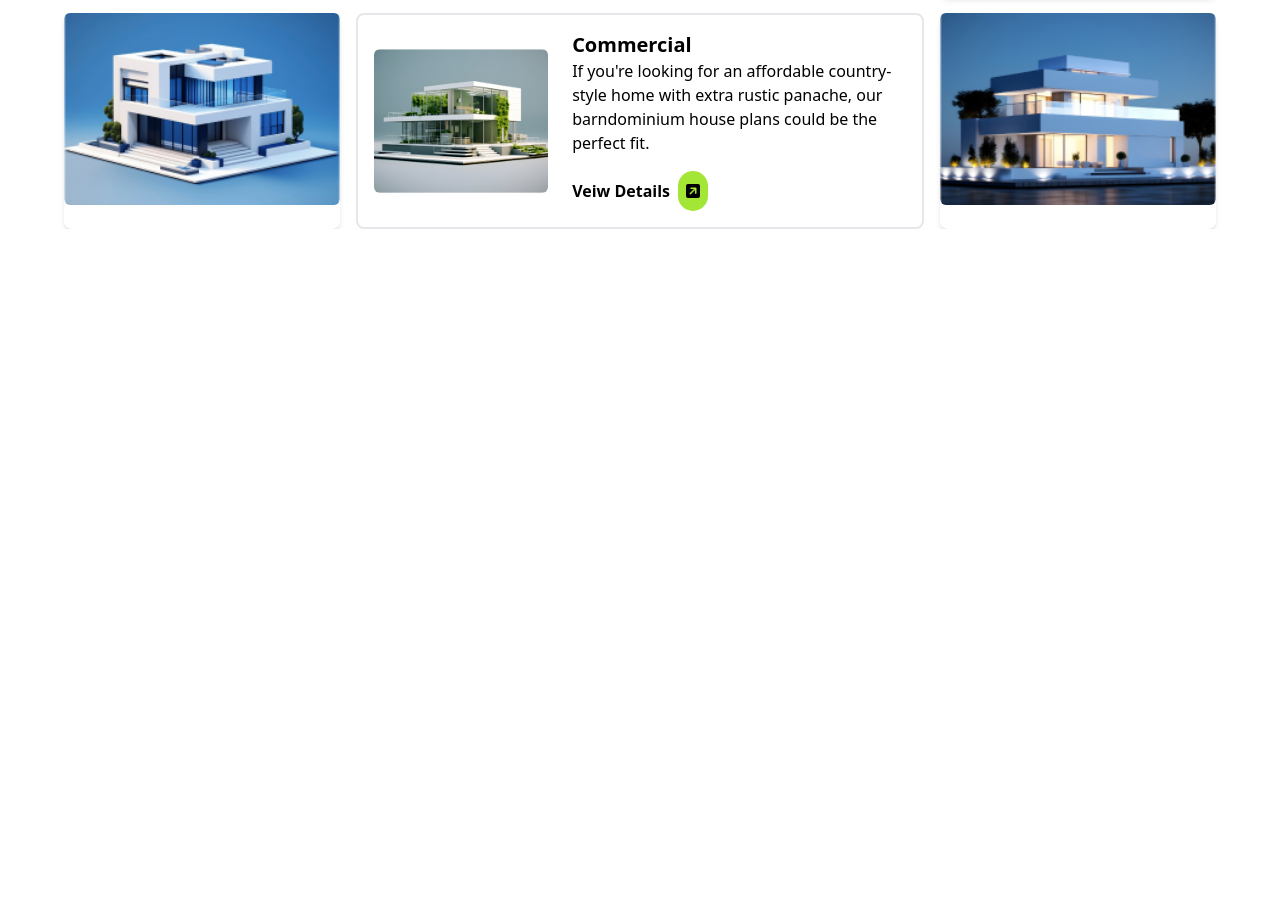
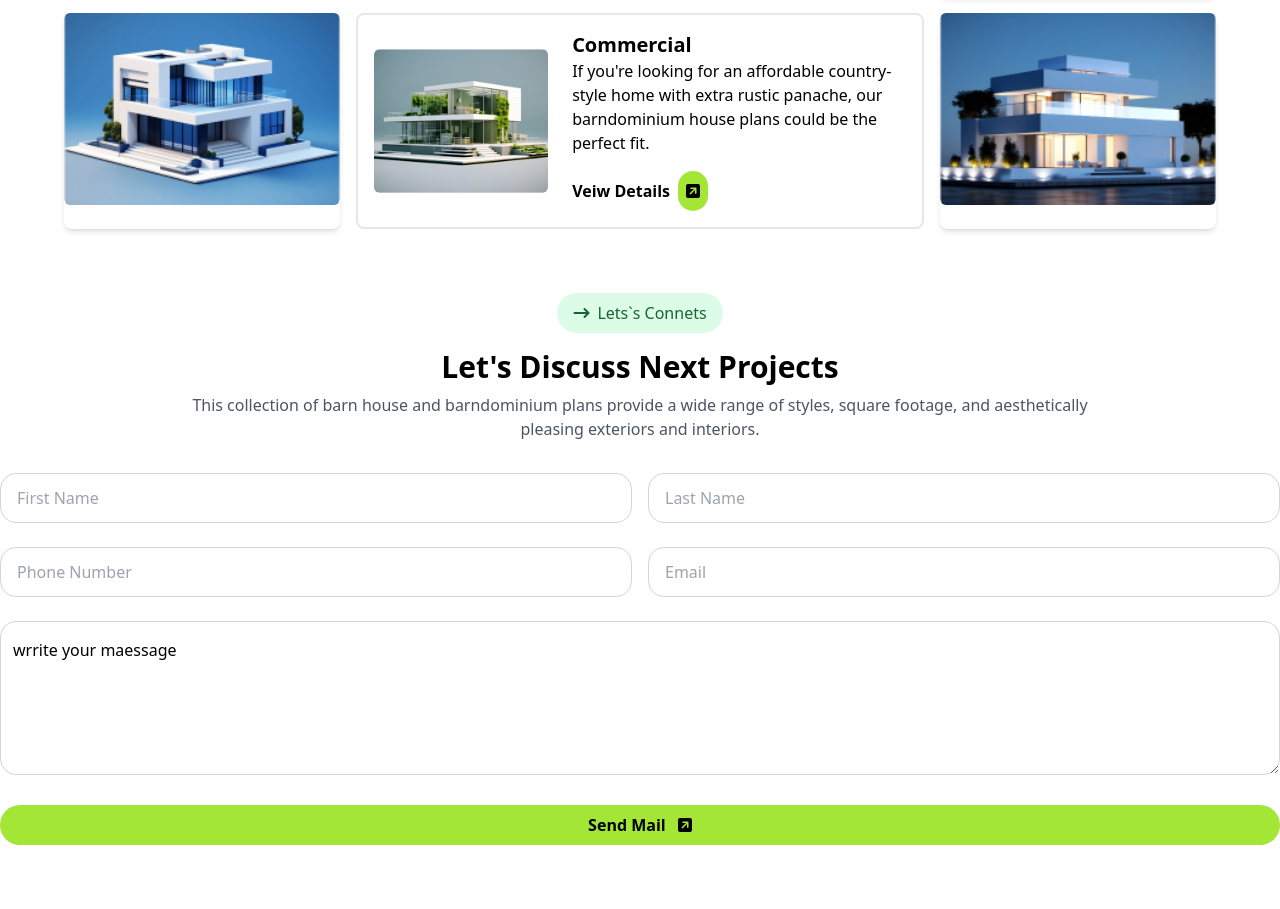
Before and after one commit to Pulak924/Assis-10-03, a plain HTML site: page index.html in a window 1280 px wide. Shown: the part 1873-2782 px from the top of the page. Before the commit the page ends 2102 px from the top, so only its background shows below. Drawn offline with nearby package versions, Linux system fonts and the light colour scheme.

Commit message:
form section starts here

```diff
--- a/index.html
+++ b/index.html
@@ -164,9 +164,50 @@
             </div>
 
             </div>
+        </section>
+        <!-- form section starts here -->
+         <section>
+            <div class="max-w-7xl mx-auto py-16 space-y-8">
+                    <div class="text-center mb-8">
+                        <button class="text-green-800 bg-green-100 rounded-full py-2 px-4 inline-flex items-center">
+                            <i class="fa-solid fa-arrow-right-long mr-2"></i>
+                            <span>Lets`s Connets</span>
+                        </button>
+                        <h2 class="font-bold text-3xl mt-4">Let's Discuss Next Projects </h2>
+                        <p class="text-gray-600 mt-2">This collection of barn house and barndominium plans provide a wide range of styles,
+                            square footage, and aesthetically <br>
+                            pleasing exteriors and interiors.
 
+                        </p>
+                    </div>
+                    <form action="" class="space-y-6">
+                        <div class="grid grid-cols-1 md:grid-cols-2 gap-4">
+                            <input type="text" placeholder="First Name"
+                                class="w-full py-3 px-4 rounded-2xl border border-gray-300 focus:outline-none">
 
-        </section>
+                                <input type="text" placeholder="Last Name"
+                                    class="w-full py-3 px-4 rounded-2xl border border-gray-300 focus:outline-none">
+                        </div>
+                        <div class="grid grid-cols-1 md:grid-cols-2 gap-4">
+                            <input type="text" placeholder="Phone Number"
+                                class="w-full py-3 px-4 rounded-2xl border border-gray-300 focus:outline-none">
+
+                            <input type="text" placeholder="Email"
+                                class="w-full py-3 px-4 rounded-2xl border border-gray-300 focus:outline-none">
+
+                        </div>
+                        <textarea rows="5" class="w-full py-4 px-3 rounded-2xl border border-gray-300 focus:outline-none" name=""
+                            id="">wrrite your maessage</textarea>
+                            <div class="text-center">
+                                <button class="w-full bg-lime-400   font-bold rounded-full  py-2">
+
+                                    <span>Send Mail</span>
+                                    <i class="fa-solid fa-square-arrow-up-right ml-2 "></i>
+                                </button>
+                            </div>
+                    </form>
+            </div>
+         </section>
 
      </main>
      <footer></footer>
```
